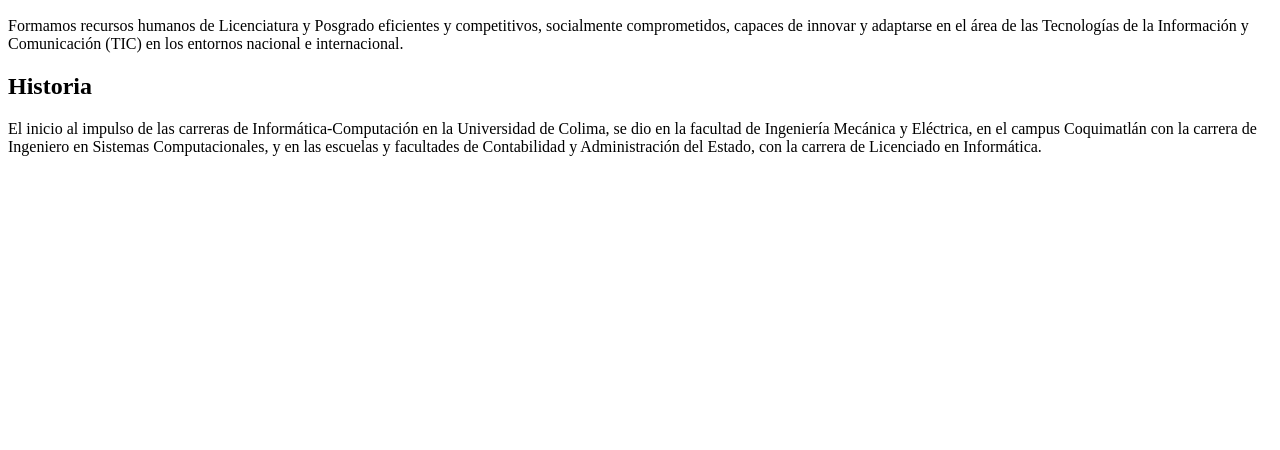
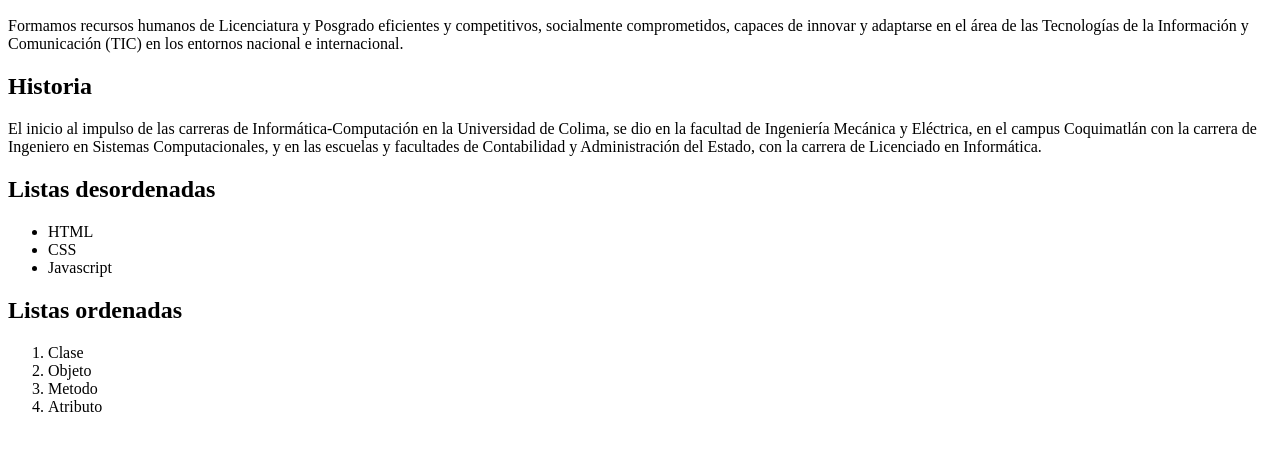
Before and after one commit to imedrano-stack/01-Elementos-HTML, a plain HTML site: page index.html in a window 1280 px wide. Shown: the part 96-546 px from the top of the page. Drawn offline with Linux system fonts and the light colour scheme.

Commit message:
Agrega ejemplos de listas

```diff
--- a/index.html
+++ b/index.html
@@ -20,5 +20,18 @@
         carrera de Ingeniero en Sistemas Computacionales, y en las escuelas y facultades de
          Contabilidad y Administración del Estado, con la carrera de Licenciado en Informática.
     </p>
+    <h2>Listas desordenadas</h2>
+    <ul>
+        <li>HTML</li>
+        <li>CSS</li>
+        <li>Javascript</li>
+    </ul>
+    <h2>Listas ordenadas</h2>
+    <ol>
+        <li>Clase</li>
+        <li>Objeto</li>
+        <li>Metodo</li>
+        <li>Atributo</li>
+    </ol>
 </body>
 </html>
```
